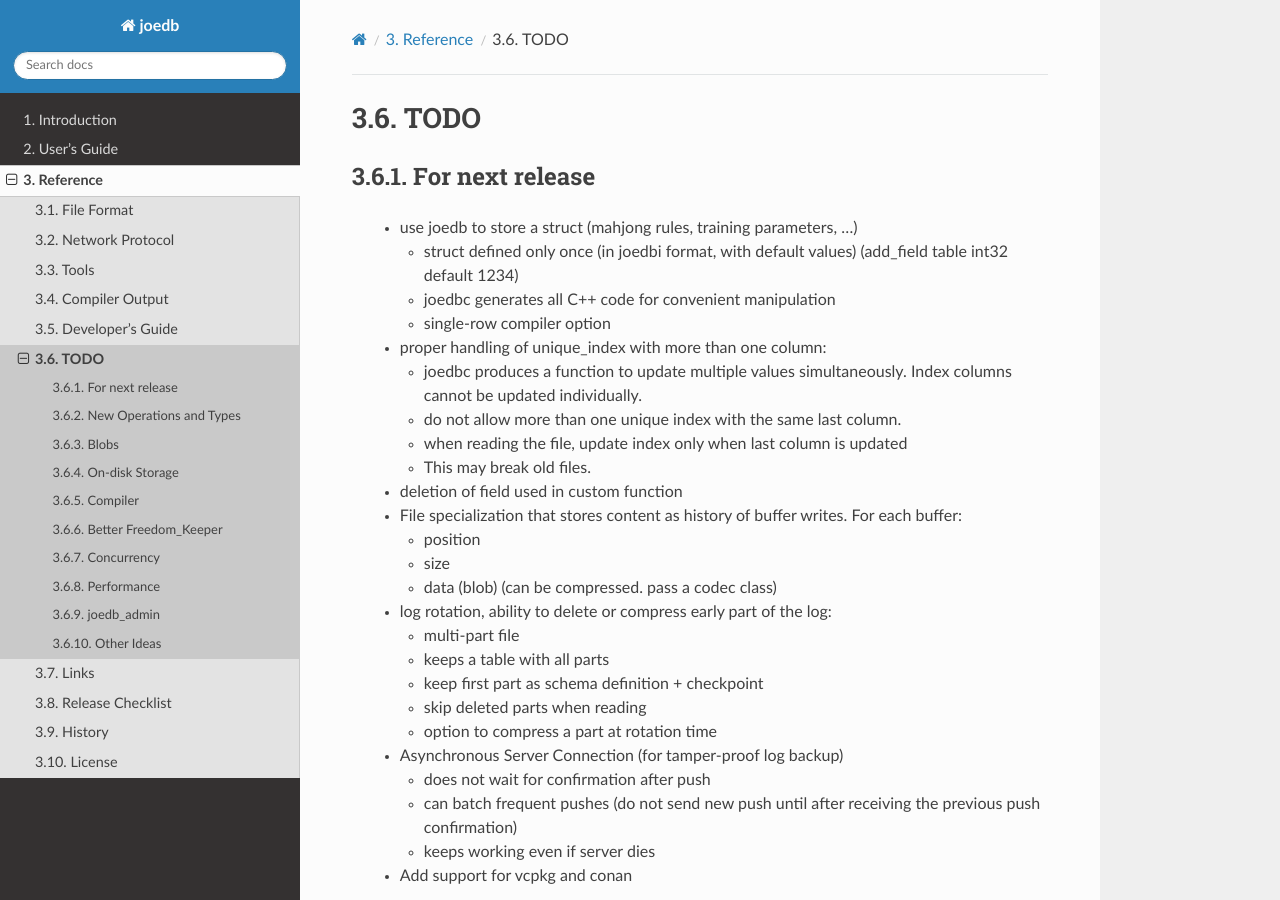
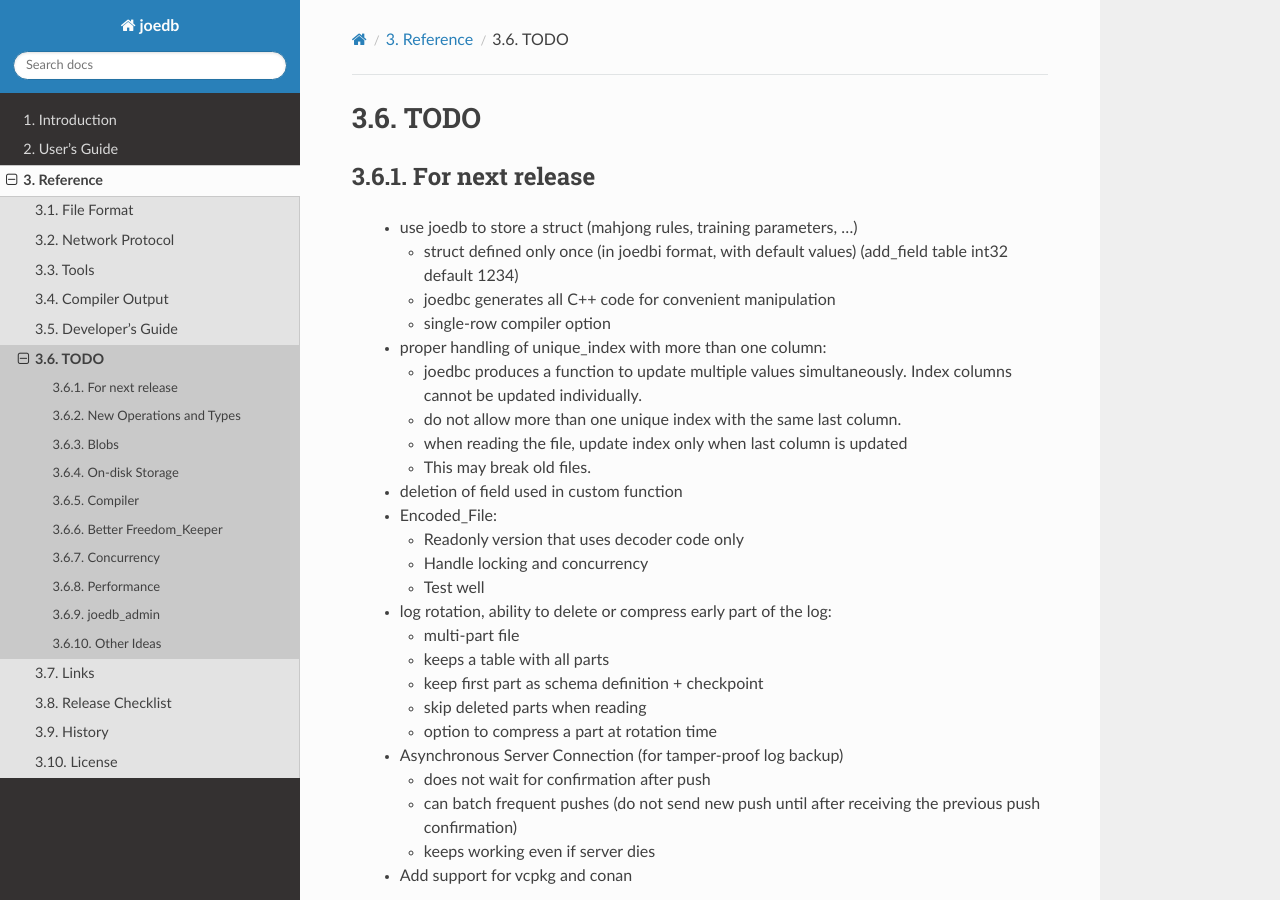
Before and after one commit to Remi-Coulom/joedb, a Sphinx documentation site: the page built from doc/source/todo.rst, in a window 1280 px wide and 900 px high. Built offline with Sphinx 7.4.7 and the Read the Docs theme 2.0.0, drawn with Linux system fonts in a browser that asks for light colours; formulas are drawn with MathJax 3.

Commit message:
various minor cleanups of Encoded_File

```diff
--- a/doc/source/todo.rst
+++ b/doc/source/todo.rst
@@ -20,11 +20,11 @@ For next release
 
  - deletion of field used in custom function
 
- - File specialization that stores content as history of buffer writes. For each buffer:
+ - Encoded_File:
 
-   - position
-   - size
-   - data (blob) (can be compressed. pass a codec class)
+   - Readonly version that uses decoder code only
+   - Handle locking and concurrency
+   - Test well
 
  - log rotation, ability to delete or compress early part of the log:
 
```
Also changed, not shown: 4 other files.
